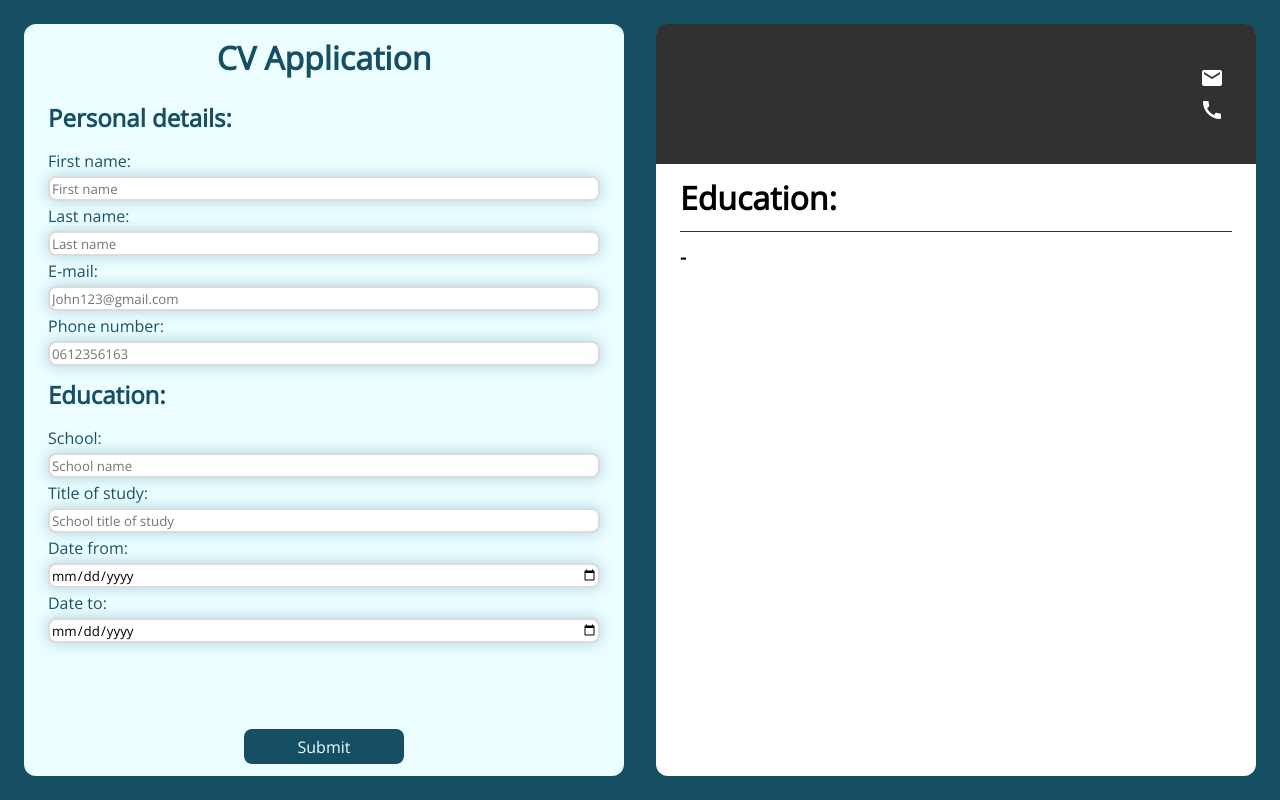
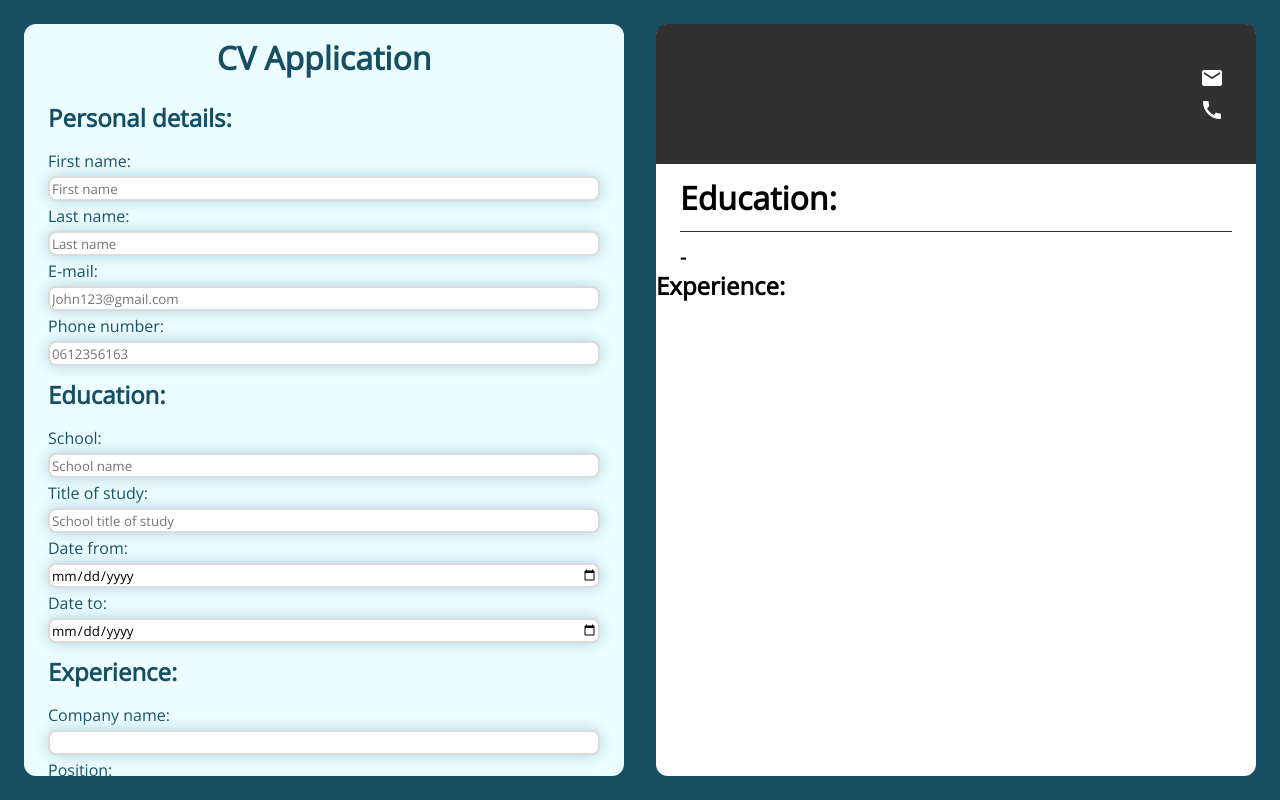
Before and after one commit to NexyusNex/cv-project, a React (Create React App) app: page / in a window 1280 px wide. Built offline with nearby package versions, Linux system fonts and the light colour scheme.

Commit message:
Added experience input and overflow

```diff
--- a/public/index.html
+++ b/public/index.html
@@ -24,7 +24,7 @@
       work correctly both with client-side routing and a non-root public URL.
       Learn how to configure a non-root public URL by running `npm run build`.
     -->
-    <title>React App</title>
+    <title>CV Application</title>
   </head>
   <body>
     <noscript>You need to enable JavaScript to run this app.</noscript>
--- a/src/App.js
+++ b/src/App.js
@@ -1,6 +1,7 @@
 import React from "react";
 import Personal from "./components/Personal";
 import Education from "./components/Education";
+import Experience from "./components/Experience";
 
 class App extends React.Component {
   constructor(props) {
@@ -19,6 +20,7 @@ class App extends React.Component {
         datefrom: "",
         dateto: "",
       },
+      Expinfo: {},
     };
 
     this.handleChange = this.handleChange.bind(this);
@@ -126,11 +128,24 @@ class App extends React.Component {
               onChange={this.handleChange}
             ></input>
           </div>
+
+          <div className="experience-input">
+            <h2>Experience:</h2>
+            <label htmlFor="">Company name:</label>
+            <input></input>
+            <label htmlFor="">Position:</label>
+            <input></input>
+            <label htmlFor="">Date from:</label>
+            <input></input>
+            <label htmlFor="">Date to:</label>
+            <input></input>
+          </div>
           <button>Submit</button>
         </div>
         <div className="info-container">
           <Personal Pinfo={Pinfo}></Personal>
           <Education Einfo={Einfo}></Education>
+          <Experience></Experience>
         </div>
       </form>
     );
--- a/src/components/Experience.js
+++ b/src/components/Experience.js
@@ -1,3 +1,13 @@
 import React from "react";
 
-class Experience extends React.Component {}
+class Experience extends React.Component {
+  render() {
+    return (
+      <div className="experience-info">
+        <h2>Experience:</h2>
+      </div>
+    );
+  }
+}
+
+export default Experience;
--- a/src/index.css
+++ b/src/index.css
@@ -27,6 +27,7 @@
   color: #164e63;
   flex-direction: column;
   align-items: center;
+  overflow-y: auto;
 }
 
 .input-container h1 {
@@ -60,9 +61,10 @@
   color: #ecfeff;
   font-size: 16px;
   border: none;
-  margin-top: auto;
+  margin-top: 12px;
   transition: box-shadow 200ms ease;
   transition: background-color 200ms ease;
+  flex-shrink: 0;
 }
 
 .input-container button:hover {
@@ -77,7 +79,8 @@
 }
 
 .personal-input,
-.education-input {
+.education-input,
+.experience-input {
   display: flex;
   flex-direction: column;
   color: #164e63;
```
